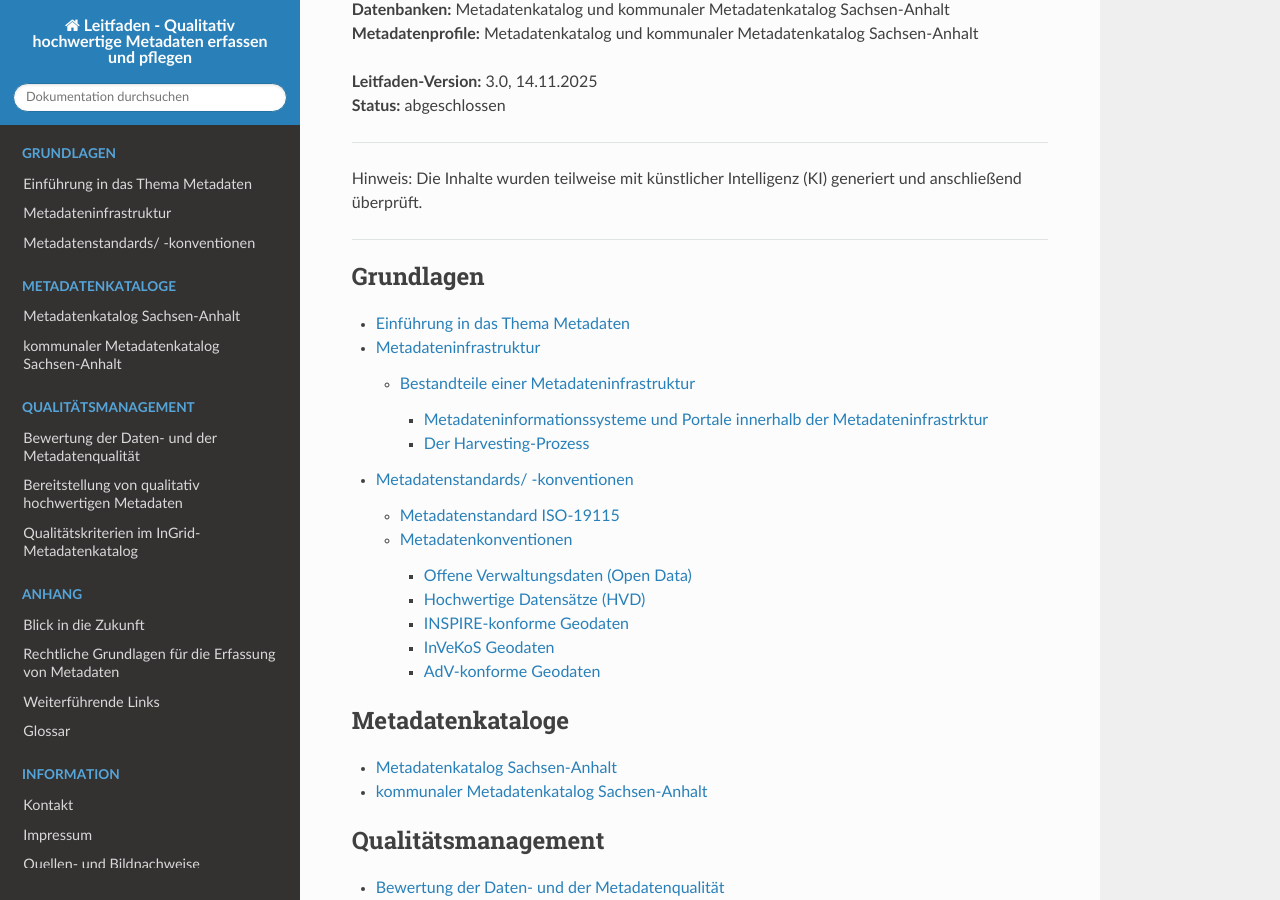
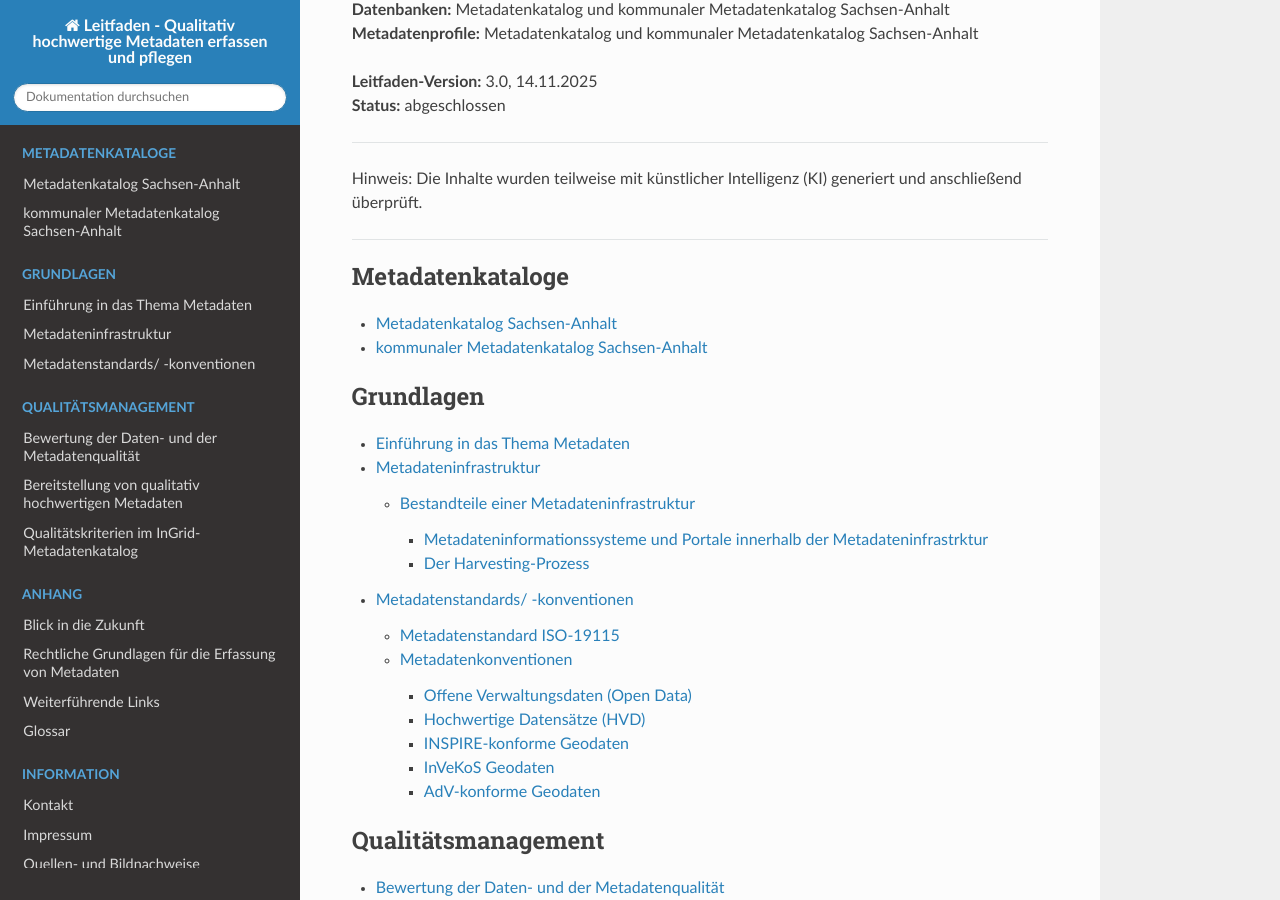
Before and after one commit to tomiwo/ingrid-mdk-st-high-quality-metadata, a Sphinx documentation site: the page built from docs/index.rst, in a window 1280 px wide and 900 px high, scrolled down 320 px. Built offline with Sphinx 7.4.7 and the Read the Docs theme 3.1.0, drawn with Linux system fonts in a browser that asks for light colours; part of the change alters nothing that is shown.

```diff
--- a/docs/index.rst
+++ b/docs/index.rst
@@ -24,7 +24,12 @@ Hinweis: Die Inhalte wurden teilweise mit künstlicher Intelligenz (KI) generier
 
 ----------------------------------------------------------------------------------------------------------------
 
+.. toctree::
+   :maxdepth: 3
+   :caption: Metadatenkataloge
 
+   kataloge/metadatenkatalog_sachsen-anhalt.rst
+   kataloge/kommunaler-metadatenkatalog_sachsen-anhalt.rst
 
 .. toctree::
    :maxdepth: 3
@@ -33,13 +38,6 @@ Hinweis: Die Inhalte wurden teilweise mit künstlicher Intelligenz (KI) generier
    grundlagen/einfuehrung.rst
    grundlagen/metadateninfrastruktur.rst
    grundlagen/metadatenstandards.rst
-
-.. toctree::
-   :maxdepth: 3
-   :caption: Metadatenkataloge
-
-   kataloge/metadatenkatalog_sachsen-anhalt.rst
-   kataloge/kommunaler-metadatenkatalog_sachsen-anhalt.rst
 
 .. toctree::
    :maxdepth: 3
```
